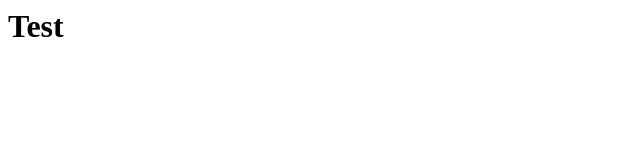
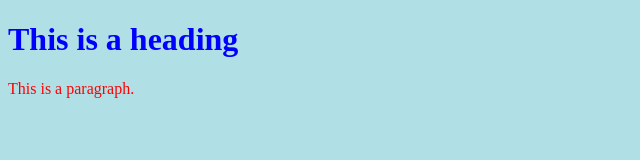
Before and after one commit to ScratchBotManager/Test-Blocks, a plain HTML site: page index.html in a window 1280 px wide. Shown: the whole page, without its empty margins (0-640 px from the left). Drawn offline with Linux system fonts and the light colour scheme.

Commit message:
Update index.html

```diff
--- a/index.html
+++ b/index.html
@@ -1 +1,20 @@
-<h1>Test</h1>
+
+<!DOCTYPE html>
+<html>
+<head>
+<style>
+
+ body {background-color: powderblue;}
+h1   {color: blue;}
+p    {color: red;}
+
+</style>
+</head>
+<body>
+
+<h1>This is a
+ heading</h1>
+<p>This is a paragraph.</p>
+
+</body>
+</html>
```
